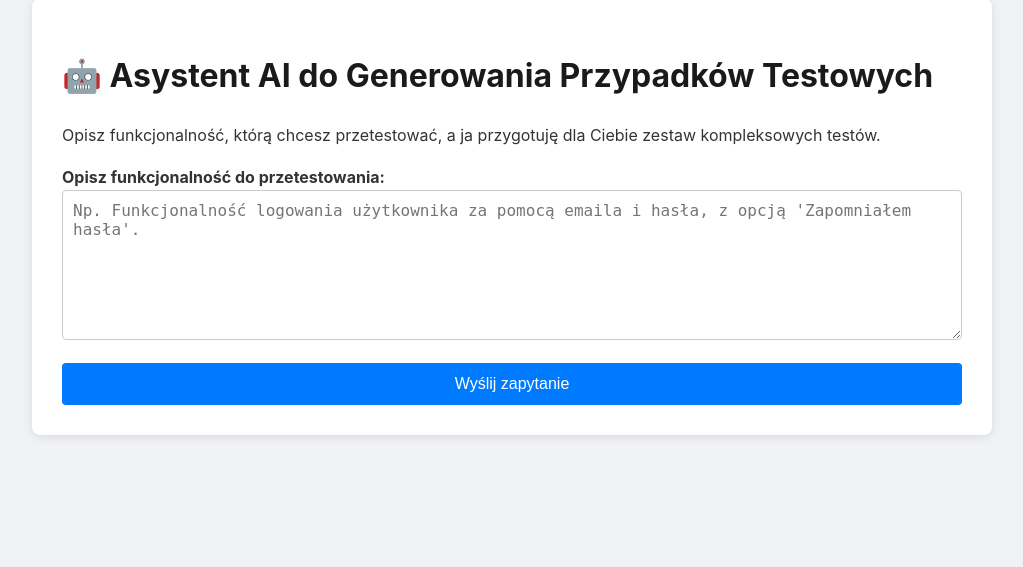
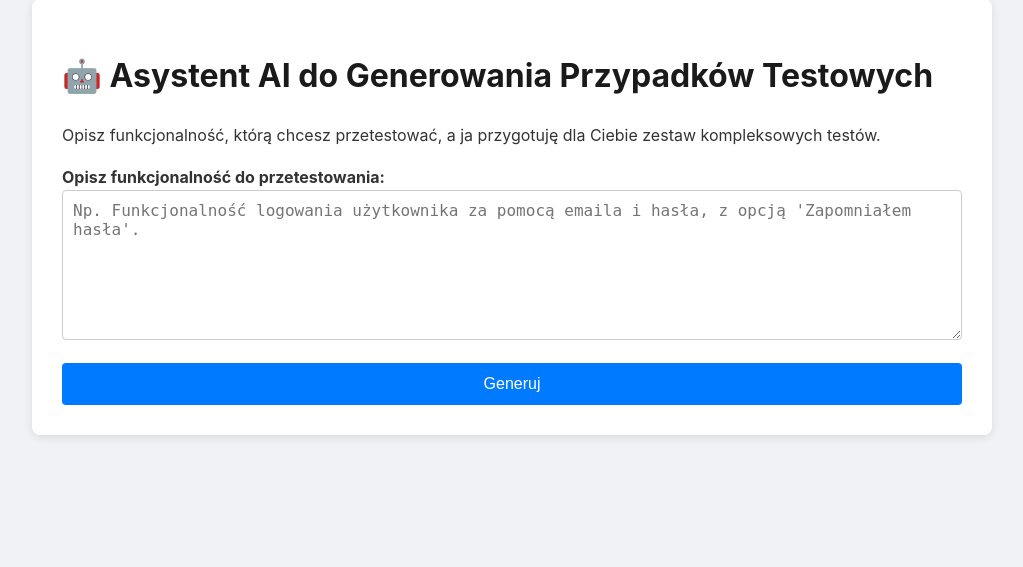
Before and after one commit to WajsiniO/TiJOLab, a Flask app: page / in a window 1280 px wide. Shown: the part 21-588 px from the top of the page, without its empty margins (128-1151 px from the left). Run offline with Flask 3, Linux system fonts and the light colour scheme.

Commit message:
dokumentacja
finished

```diff
--- a/templates/index.html
+++ b/templates/index.html
@@ -25,7 +25,7 @@
         <form method="post">
             <label for="feature_description"><b>Opisz funkcjonalność do przetestowania:</b></label>
             <textarea name="feature_description" id="feature_description" placeholder="Np. Funkcjonalność logowania użytkownika za pomocą emaila i hasła, z opcją 'Zapomniałem hasła'.">{{ feature_description_input }}</textarea>
-            <button type="submit">Wyślij zapytanie</button>
+            <button type="submit">Generuj</button>
         </form>
 
         {% if generated_cases_html %}
```
Also changed, not shown: README.md (added).
